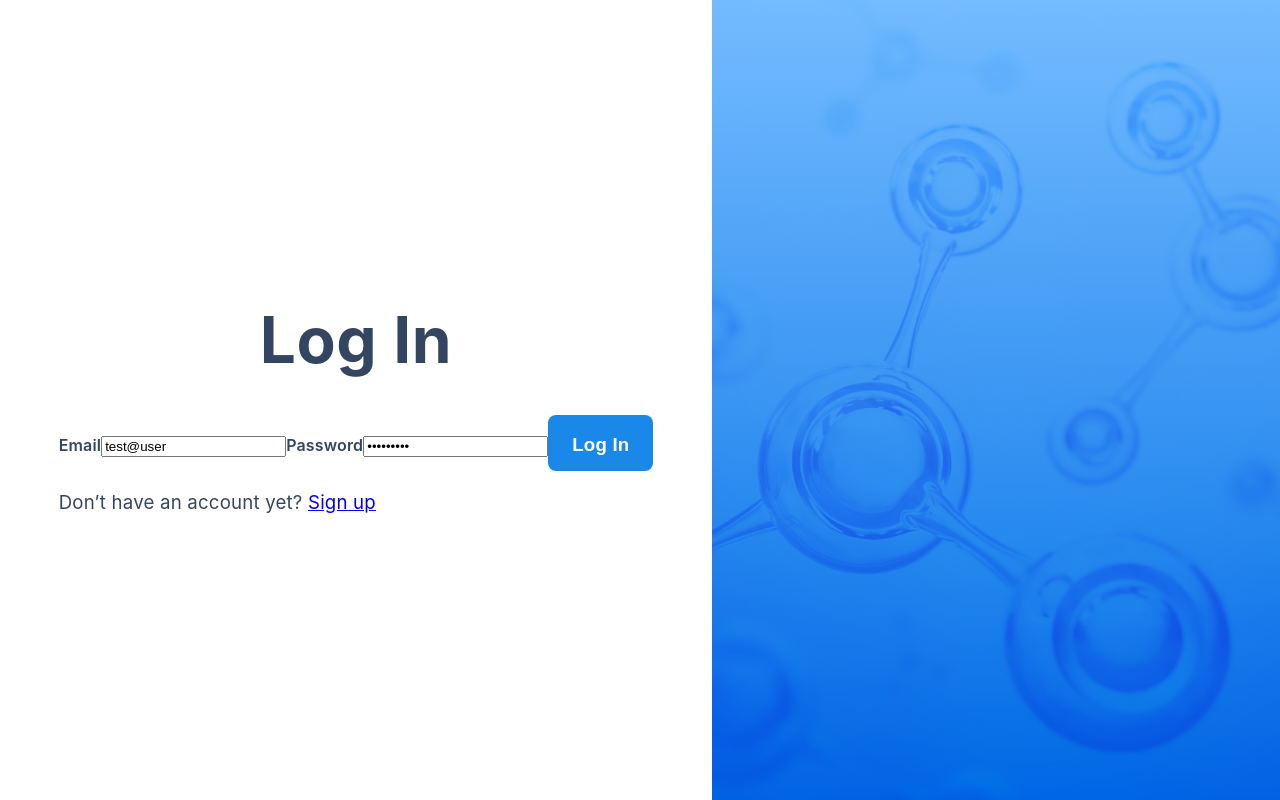
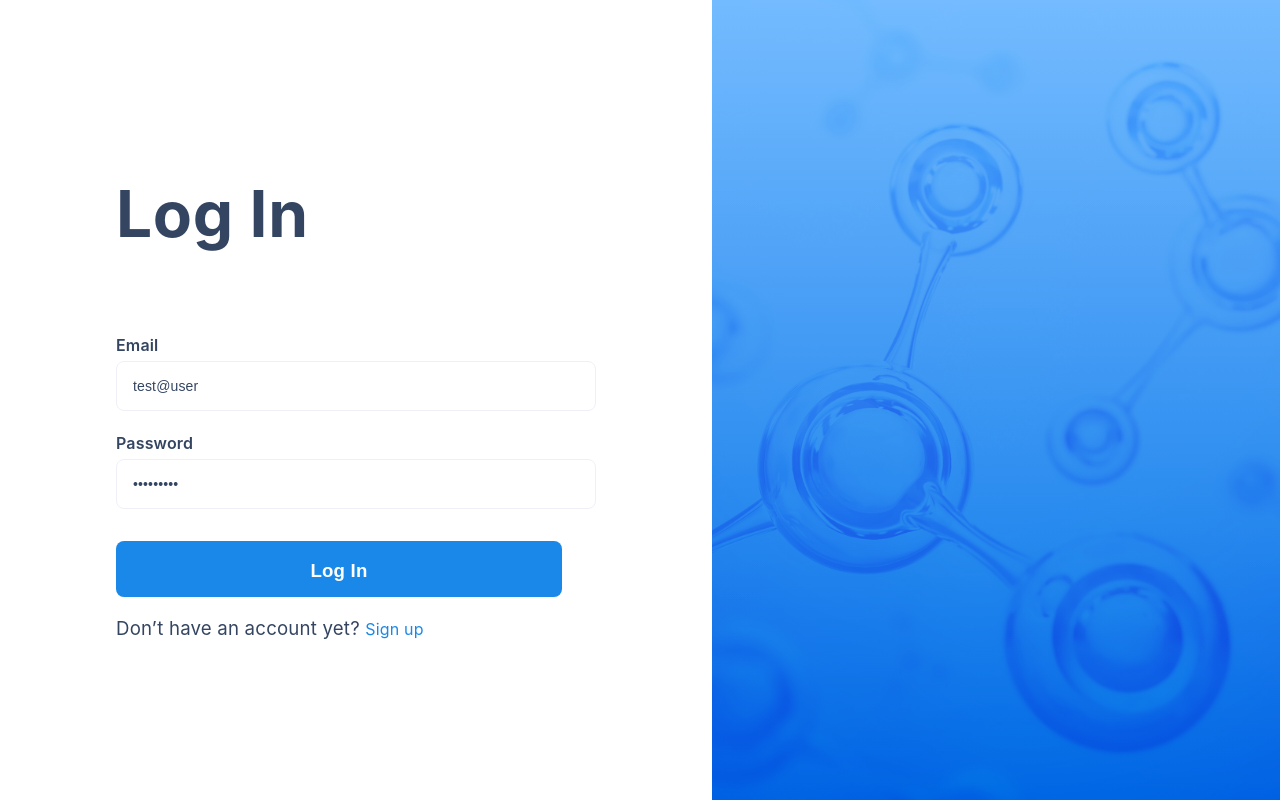
Before and after one commit to michaeljfuller/galaxy-test, a React (Create React App) app: page /login in a window 1280 px wide. Built offline with nearby package versions, Linux system fonts and the light colour scheme.

Commit message:
Style LogInForm
Add input.scss

```diff
--- a/src/App.module.scss
+++ b/src/App.module.scss
@@ -1,5 +1,7 @@
+@use '/styles/color';
 @use '/styles/typography';
 @use '/styles/button';
+@use '/styles/input';
 
 .root {
   h1 {
@@ -11,17 +13,26 @@
   h3 {
     @include typography.sub-heading;
   }
-  label {
-    @include typography.button-heading;
-  }
   p {
     @include typography.paragraph;
   }
-  span, div {
+  span, div, a {
     @include typography.small-paragraph;
   }
+  a{
+    color: color.$primary;
+    text-decoration: none;
+  }
+
   button, input[type="submit"] {
     @include button.primary;
   }
 
+  input:not([type="submit"]) {
+    @include input.text;
+  }
+  label {
+    @include input.label;
+  }
+
 }
--- a/src/screens/LogInScreen.tsx
+++ b/src/screens/LogInScreen.tsx
@@ -1,7 +1,7 @@
 import React, {useState} from "react";
 import {RouteChildrenProps} from "react-router-dom";
 import useAuth from "../hooks/useAuth";
-import css from "./LogInScreen/LoginScreen.module.scss";
+import css from "./LogInScreen/LogInScreen.module.scss";
 import ScienceBackground from "../components/decoration/ScienceBackground";
 import LogInForm, {LogInFormProps} from "./LogInScreen/LogInForm";
 
@@ -26,6 +26,7 @@ export function LogInScreen(props: LogInScreenProps) {
 
     return <div className={css.root}>
         <div className={css.formContainer}>
+            <div>
                 <h1>Log In</h1>
                 <LogInForm
                     onSubmit={handleSubmit}
@@ -33,6 +34,7 @@ export function LogInScreen(props: LogInScreenProps) {
                     disabled={processing}
                 />
             </div>
+        </div>
         <ScienceBackground />
     </div>;
 }
--- a/src/screens/LogInScreen/LogInForm.tsx
+++ b/src/screens/LogInScreen/LogInForm.tsx
@@ -1,5 +1,7 @@
 import React, {CSSProperties, FormHTMLAttributes, useState} from "react";
 import {Link} from "react-router-dom";
+import css from "./LogInScreenForm.module.scss";
+import {classNames} from "../../utils/component-utils";
 
 export interface LogInFormProps {
     onSubmit: (email: string, password: string) => void;
@@ -20,9 +22,13 @@ export function LogInForm(props: LogInFormProps) {
         if (!props.disabled) props.onSubmit(email, password);
     };
 
-    return <form className={props.className} style={props.style} onSubmit={handleSubmit}>
+    return <form
+        className={classNames(css.root, props.className)}
+        style={props.style}
+        onSubmit={handleSubmit}
+    >
 
-        <label>
+        <label className={css.email}>
             <span>Email</span>
             <input
                 type="email"
@@ -34,7 +40,7 @@ export function LogInForm(props: LogInFormProps) {
             />
         </label>
 
-        <label>
+        <label className={css.password}>
             <span>Password</span>
             <input
                 type="password"
@@ -46,7 +52,7 @@ export function LogInForm(props: LogInFormProps) {
             />
         </label>
 
-        {props.error ? <p>{props.error}</p> : null}
+        {props.error ? <p className={css.error}>{props.error}</p> : null}
 
         <input disabled={disabled} type="submit" value="Log In" />
 
--- a/src/screens/LogInScreen/LoginScreen.module.scss
+++ b/src/screens/LogInScreen/LogInScreen.module.scss
@@ -14,8 +14,3 @@
   justify-content: center;
   align-items: center;
 }
-
-.form {
-  display: flex;
-  flex-direction: column;
-}
--- /dev/null
+++ b/src/screens/LogInScreen/LogInScreenForm.module.scss
@@ -0,0 +1,26 @@
+@use '/styles/color';
+
+.root {
+  display: flex;
+  flex-direction: column;
+
+  input {
+    width: 446px;
+    &::placeholder {
+      color: color.$grey-light;
+    }
+  }
+}
+
+
+.email {
+  margin-top: 48px;
+  margin-bottom: 24px;
+}
+.password {
+  margin-bottom: 32px;
+}
+
+.error {
+  color: color.$bad;
+}
--- /dev/null
+++ b/styles/input.scss
@@ -0,0 +1,21 @@
+@use 'color';
+@use 'typography';
+
+@mixin text {
+  @include typography.text;
+
+  height: 48px;
+  padding: 0 16px;
+  border: 1px solid color.$grey-faint;
+  border-radius: 8px;
+
+  box-sizing: content-box;
+  font-size: 14px;
+}
+
+@mixin label {
+  @include typography.button-heading;
+  display: flex;
+  flex-direction: column;
+  gap: 8px;
+}
```
Lines whose indentation alone changed are shown as unchanged.
